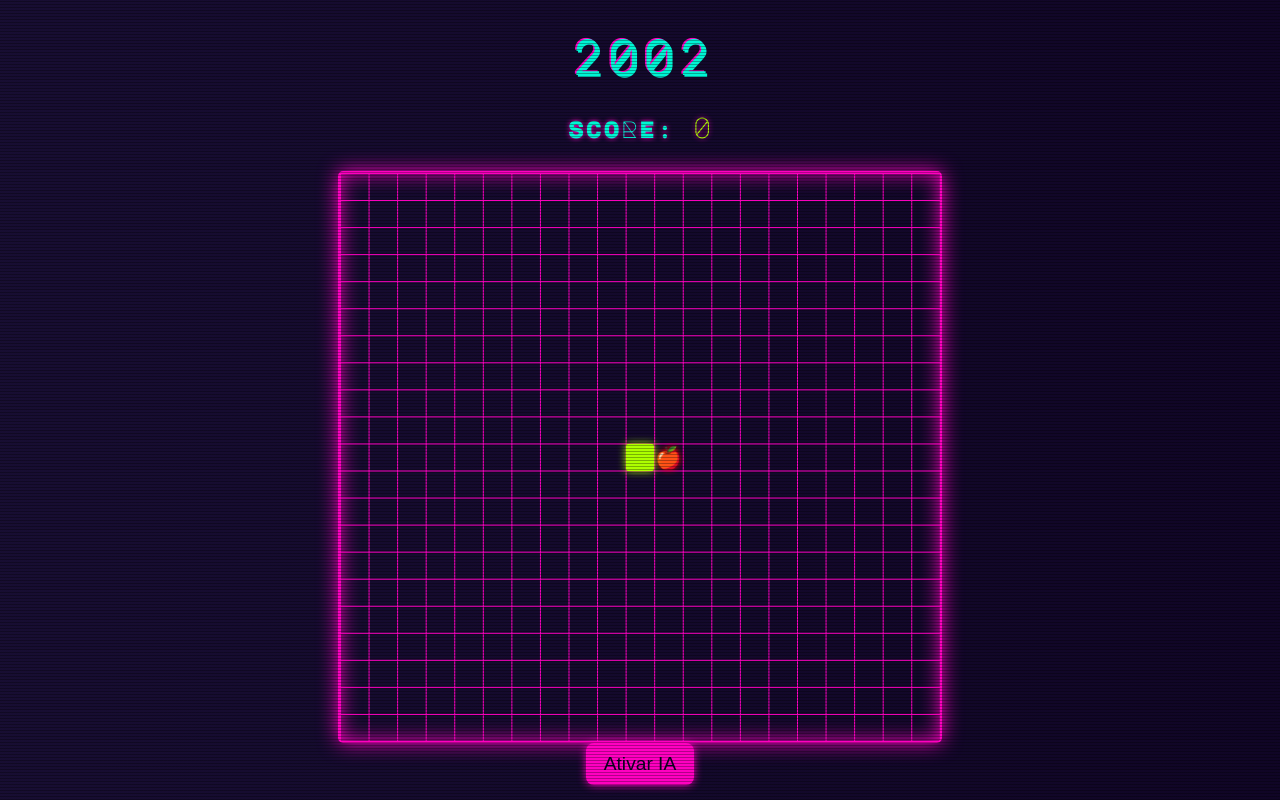
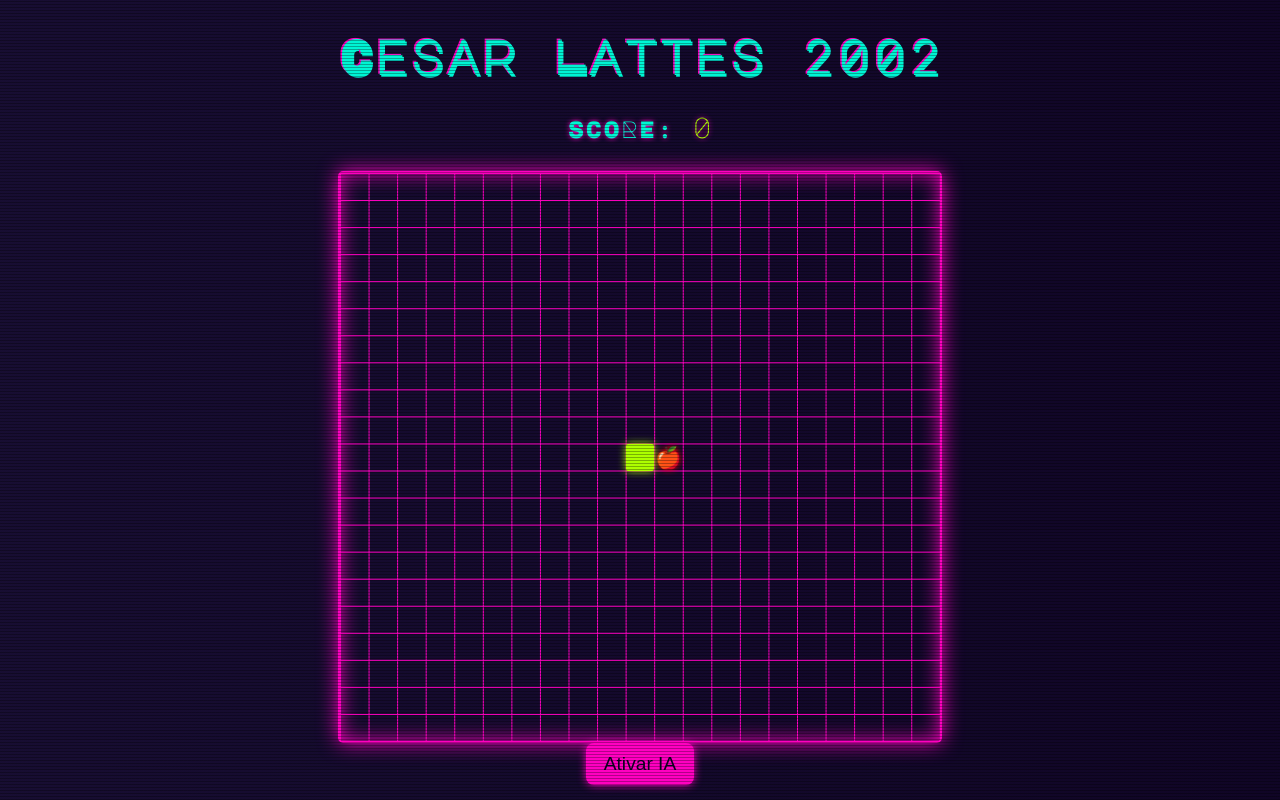
Before and after one commit to MRX352/olivemiguel, a plain HTML site: page index.html in a window 1280 px wide. Drawn offline with Linux system fonts and the light colour scheme.

Commit message:
Add files via upload

```diff
--- a/index.html
+++ b/index.html
@@ -3,7 +3,7 @@
 <head>
     <meta charset="UTF-8">
     <meta name="viewport" content="width=device-width, initial-scale=1.0">
-    <title>2002</title>
+    <title>Cesar Lattes 2002</title>
     <link rel="preconnect" href="https://fonts.googleapis.com">
     <link rel="preconnect" href="https://fonts.gstatic.com" crossorigin>
     <link href="https://fonts.googleapis.com/css2?family=Major+Mono+Display&display=swap" rel="stylesheet">
@@ -146,7 +146,7 @@
 </head>
 <body>
     <div class="header">
-        <h1>2002</h1>
+        <h1>Cesar Lattes 2002</h1>
         <div class="score-container">SCORE: <span id="score">0</span></div>
     </div>
 
```
